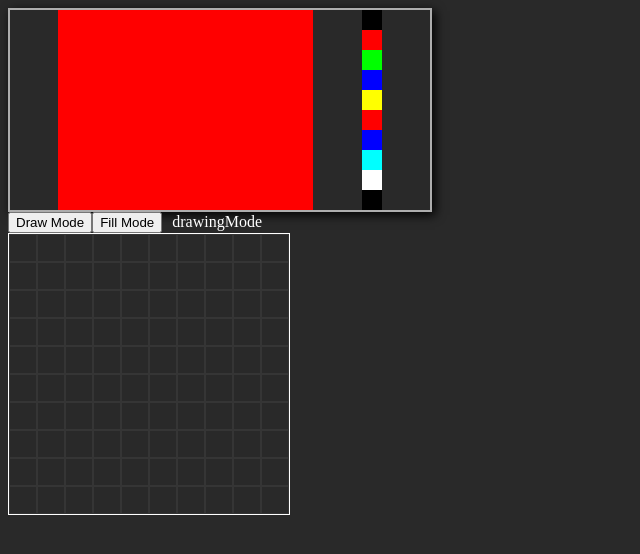
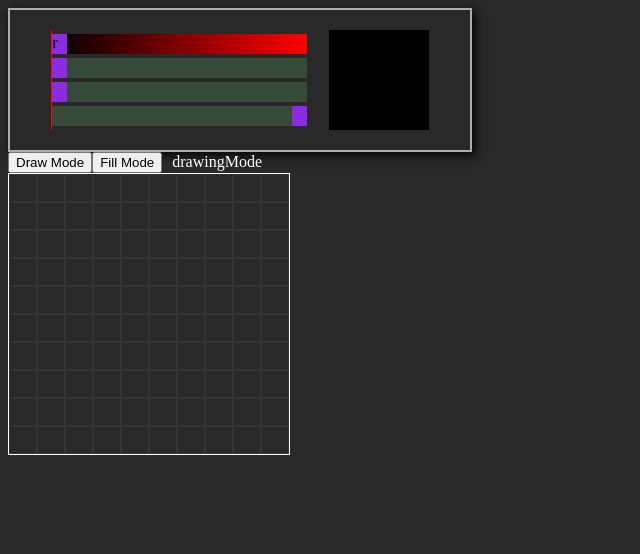
Before and after one commit to kbetker/mycodepen, a React (Create React App) app: page / in a window 1280 px wide. Shown: the top 554 px of the page, without its empty margins (0-640 px from the left). Built offline with nearby package versions, Linux system fonts and the light colour scheme.

Commit message:
sliding color picker is coming along nicely. finally. now that I remembered some basic info about arrays

```diff
--- a/src/components/Colors/Colors.css
+++ b/src/components/Colors/Colors.css
@@ -5,6 +5,7 @@
     border: solid 2px rgb(173, 173, 173);
     box-shadow: 3px 3px 10px black;
     width: 420px;
+    padding: 20px;
 }
 .color-columnsTop,.color-columnsBottom{
     display: flex;
@@ -24,7 +25,64 @@
     box-shadow: 0 0 3px black inset;
 }
 
-.sliderContainer{
-    width: 255px;
+
+
+.slidersContainer{
+    display: flex;
+    flex-direction: column;
+    /* height: 420px; */
+    justify-content: space-evenly;
+    /* width: 255px; */
+    /* height: 300px; */
+    /* background-color: red; */
+}
+.nameThisBetter{
+    display: flex;
+}
+.leftMarker{
+    width: 1px;
+    height: 100%;
     background-color: red;
 }
+
+.slider{
+    width: 255px;
+    height: 20px;
+    position: relative;
+    background-color: rgba(74, 119, 74, 0.418);
+}
+.theColorContainer{
+    width: 100px;
+    height: 100px;
+    /* border: solid 1px white; */
+    position: relative;
+}
+
+.theColor{
+    width: 100px;
+    height: 100px;
+    position: absolute;
+    /* border: solid 1px rgb(68, 212, 24); */
+    z-index: 10;
+
+}
+.theColorBackImg{
+    width: 100px;
+    height: 100px;
+    /* border: solid 1px rgba(219, 45, 45, 0.425); */
+    position: absolute;
+    z-index: 0;
+    background-size: contain;
+}
+
+.knob{
+    height: 20px;
+    width: 15px;
+    background-color: blueviolet;
+    cursor:grab;
+    position: absolute;
+}
+.knob:active{
+    cursor: grabbing;
+
+}
--- a/src/components/Colors/Colors.js
+++ b/src/components/Colors/Colors.js
@@ -1,34 +1,129 @@
-import React from "react"
+import React, { useEffect, useRef, useState } from "react"
 import "./Colors.css"
 import { dispatchSelectedColor } from "../../store/pixelDrawing"
 import { useDispatch } from "react-redux"
+import transparent from "./transparent.png"
 
-function Colors(){
+function Colors() {
+      const knobRed = useRef(0)
+      const knobRedPOS = useRef(0)
+
+      const knobGreen = useRef()
+      const knobGreenPOS = useRef(0)
+
+      const knobBlue = useRef(0)
+      const knobBluePOS = useRef(0)
+
+      const knobAlpha = useRef(0)
+      const knobAlphaPOS = useRef(255)
+
+      const leftMarker = useRef()
+
       const dispatch = useDispatch();
+      const [color, setColor] = useState('rgba(0, 0, 0, 0,)')
+      const [red, setRed] = useState(0)
+      const [green, setGreen] = useState(0)
+      const [blue, setBlue] = useState(0)
+      const [alpha, setAlpha] = useState(255)
 
-    return(
-        <div className="colorsContainer">
-              <div className="sliderContainer">
+      function stopDrag() {
+            document.onmouseup = null; // stop moving when mouse button is released:
+            document.onmousemove = null;
+      }
 
-              </div>
 
-        <div className="color-column">
-              <div className="color" onClick={(e) => dispatch(dispatchSelectedColor(e.target.id))} style={{backgroundColor: "rgb(0, 0, 0)"}} id="rgba(0, 0, 0)"></div>
-              <div className="color" onClick={(e) => dispatch(dispatchSelectedColor(e.target.id))} style={{backgroundColor: "rgb(255, 0, 0)"}} id="rgb(255, 0, 0)"></div>
-              <div className="color" onClick={(e) => dispatch(dispatchSelectedColor(e.target.id))} style={{backgroundColor: "rgb(0, 255, 0)"}} id="rgb(0, 255, 0)"></div>
-              <div className="color" onClick={(e) => dispatch(dispatchSelectedColor(e.target.id))} style={{backgroundColor: "rgb(0, 0, 255)"}} id="rgb(0, 0, 255)"></div>
-              <div className="color" onClick={(e) => dispatch(dispatchSelectedColor(e.target.id))} style={{backgroundColor: "rgb(255, 255, 0)"}} id="rgb(255, 255, 0)"></div>
-              <div className="color" onClick={(e) => dispatch(dispatchSelectedColor(e.target.id))} style={{backgroundColor: "rgb(255, 0, 0)"}} id="rgb(255, 0, 0)"></div>
-              <div className="color" onClick={(e) => dispatch(dispatchSelectedColor(e.target.id))} style={{backgroundColor: "rgb(0, 0, 255)"}} id="rgb(0, 0, 255)"></div>
-              <div className="color" onClick={(e) => dispatch(dispatchSelectedColor(e.target.id))} style={{backgroundColor: "rgb(0, 255, 255)"}} id="rgb(0, 255, 255)"></div>
-              <div className="color" onClick={(e) => dispatch(dispatchSelectedColor(e.target.id))} style={{backgroundColor: "rgb(255, 255, 255)"}} id="rgb(255, 255, 255)"></div>
-              <div className="color" onClick={(e) => dispatch(dispatchSelectedColor(e.target.id))} style={{backgroundColor: "rgb(0, 0, 0)"}} id="rgb(0, 0, 0)"></div>
-        </div>
+      useEffect(() => {
+            let leftMarkerPos = leftMarker.current.getBoundingClientRect().left
+            // console.log(leftMarkerPos)
+            dragKnob(knobRed.current);
+            dragKnob(knobGreen.current);
+            dragKnob(knobBlue.current);
+            dragKnob(knobAlpha.current);
+
+
+            // let curr_scene = parseInt(currentscene)
+            function dragKnob(theKnob) {
+                  let xDiff = 0, Xold = 0;
+                  function mouseDown(e) {
+                        // console.log(knobRed.current, knobRedPOS)
+                        e.preventDefault();
+                        Xold = (e.clientX);
+                        document.onmouseup = stopDrag;
+                        document.onmousemove = knobIsDragging;
+                  }
+
+                  function knobIsDragging(e) {
+                        e.preventDefault();
+                        xDiff = Xold - (e.clientX);
+                        Xold = (e.clientX);
+                        knobRedPOS.current = (knobRed.current.getBoundingClientRect().left - leftMarkerPos)
+                        knobGreenPOS.current = (knobGreen.current.getBoundingClientRect().left - leftMarkerPos)
+                        knobBluePOS.current = (knobBlue.current.getBoundingClientRect().left - leftMarkerPos)
+                        knobAlphaPOS.current = (knobAlpha.current.getBoundingClientRect().left - leftMarkerPos)
+
+                          if ((e.clientX) <= 0 + leftMarkerPos) {
+                              stopDrag()
+                              theKnob.style.left = `0px`;
+                          }
+                          else if ((e.clientX) > 252 + leftMarkerPos) {
+                              stopDrag()
+                              theKnob.style.left = `240px`;
+                          }
+                          else {
+                              theKnob.style.left = (theKnob.offsetLeft - xDiff) + "px";
+                          }
+                          let adjustAlpha = knobAlphaPOS.current * 0.00392
+                          setRed(knobRedPOS.current)
+                          setGreen(knobGreenPOS.current)
+                          setBlue(knobBluePOS.current)
+                          setAlpha(adjustAlpha < 0 ? 0 : adjustAlpha > 1 ? 1 : (adjustAlpha).toFixed(2))
+                  }
+
+
+                  theKnob.onmousedown = mouseDown;
+            }
+      })
 
 
 
-    </div>
-    )
+
+
+      return (
+            <div className="colorsContainer">
+
+
+                  <div className="nameThisBetter">
+                        <div className="leftMarker" ref={leftMarker}></div>
+                        <div className="slidersContainer">
+                              <div className="slider Red" style={{backgroundImage: `linear-gradient(to right, rgba(0, ${green}, ${blue}, ${alpha}), rgba(255, ${green}, ${blue}, ${alpha}))`}} >
+                                    <div className="knob Red" ref={knobRed} id="red" draggable="true">r</div>
+                              </div>
+
+                              <div className="slider Green">
+                                    <div className="knob Green" ref={knobGreen} id="green" draggable="true"></div>
+                              </div>
+
+                              <div className="slider Blue">
+                                    <div className="knob Blue" ref={knobBlue} id="blue" draggable="true"></div>
+                              </div>
+
+                              <div className="slider Alpha">
+                                    <div className="knob Alpha" ref={knobAlpha} id="alpha" draggable="true" style={{left: "240px"}}></div>
+                              </div>
+                        </div>
+
+                  </div>
+
+                  <div className="theColorContainer">
+                        <div className="theColor" style={{backgroundColor: `rgba(${red}, ${green}, ${blue}, ${alpha})`}}></div>
+                        <div style={{backgroundImage: `url(${transparent})`}} className="theColorBackImg"></div>
+
+                  </div>
+
+
+
+            </div>
+      )
 }
 
 export default Colors
--- a/src/components/PixelCanvas/PixelCanvas.js
+++ b/src/components/PixelCanvas/PixelCanvas.js
@@ -78,10 +78,10 @@ function PixelCanvas() {
 
 
     //sets mousedown status - allows for continuous drawing
-    useEffect(() => {
-        document.addEventListener("mousedown", (e) => { isMouseDown.current = true })
-        document.addEventListener("mouseup", (e) => { isMouseDown.current = false })
-    }, [isMouseDown])
+    // useEffect(() => {
+    //     document.addEventListener("mousedown", (e) => { isMouseDown.current = true })
+    //     document.addEventListener("mouseup", (e) => { isMouseDown.current = false })
+    // }, [isMouseDown])
 
 
     return (
```
Also changed, not shown: src/components/Colors/transparent.png (added).
